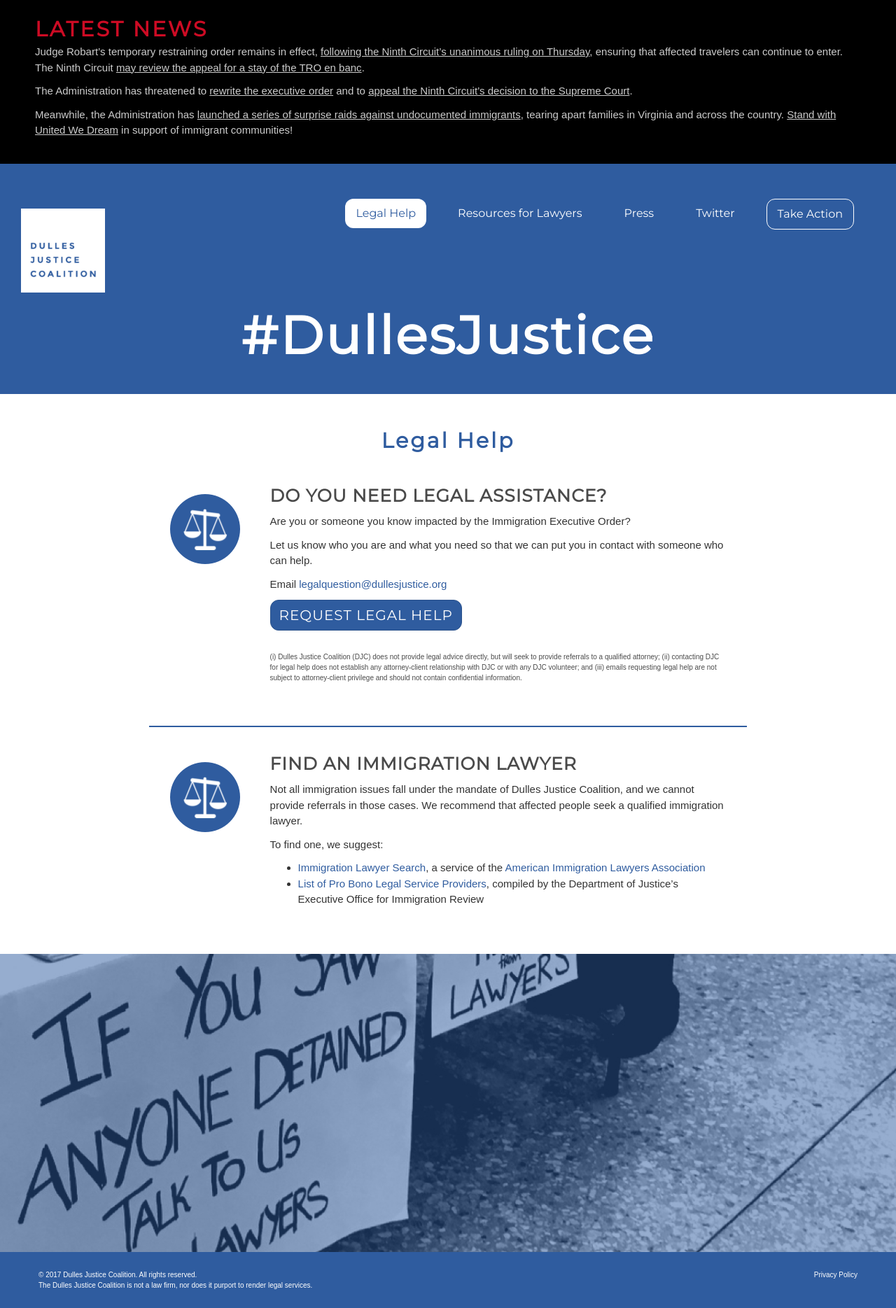
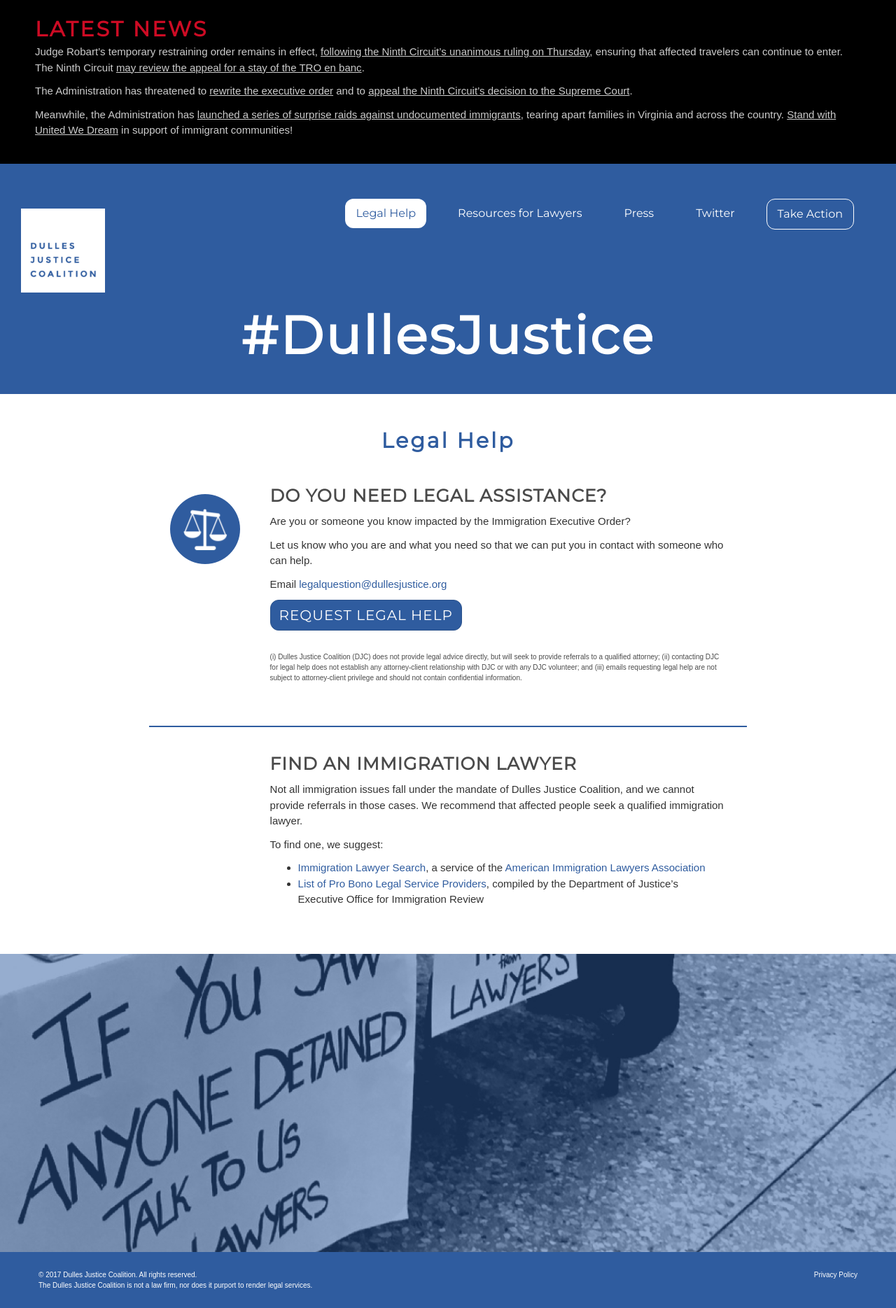
Before and after one commit to dullesjustice/site, a Jekyll site: the page built from legal.html, in a window 1280 px wide. Shown: the whole page at 70% size. Built offline with Jekyll 4.4.1, drawn with Linux system fonts in a browser that asks for light colours; some web fonts are replaced.

Commit message:
Handle icon-less items

```diff
--- a/_includes/item.html
+++ b/_includes/item.html
@@ -1,8 +1,10 @@
 <div class="row item">
   <div class="col-xs-12 col-sm-8 col-sm-offset-2 itembody">
     <div class="row">
+      {% if item.icon %}
       <div class="col-xs-12 col-sm-2"><img class="centered" src="{{ site.baseurl }}/images/{{ item.icon }}" /></div>
-      <div class="col-xs-12 col-sm-10">
+      {% endif %}
+      <div class="col-xs-12 col-sm-10 {% unless item.icon %}col-sm-offset-2{% endunless %}">
         <h3>{{ item.title }}</h3>
         {{ item.output }}
 
```
Also changed, not shown: _items/immigration_lawyers.md (+0 -1 lines).
